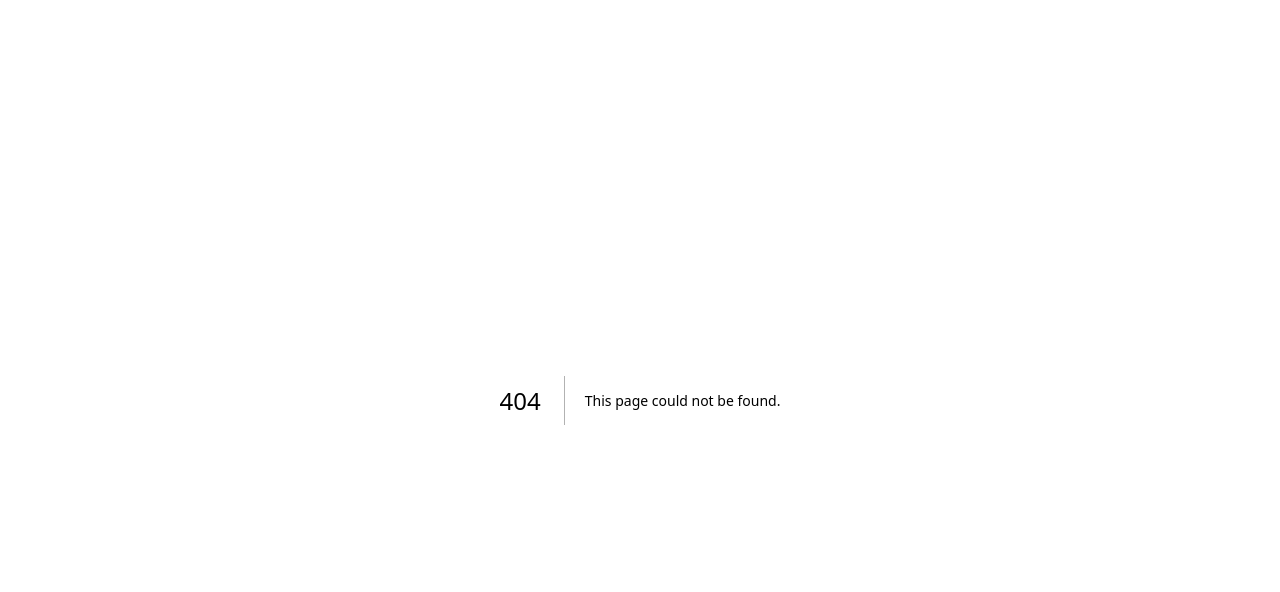
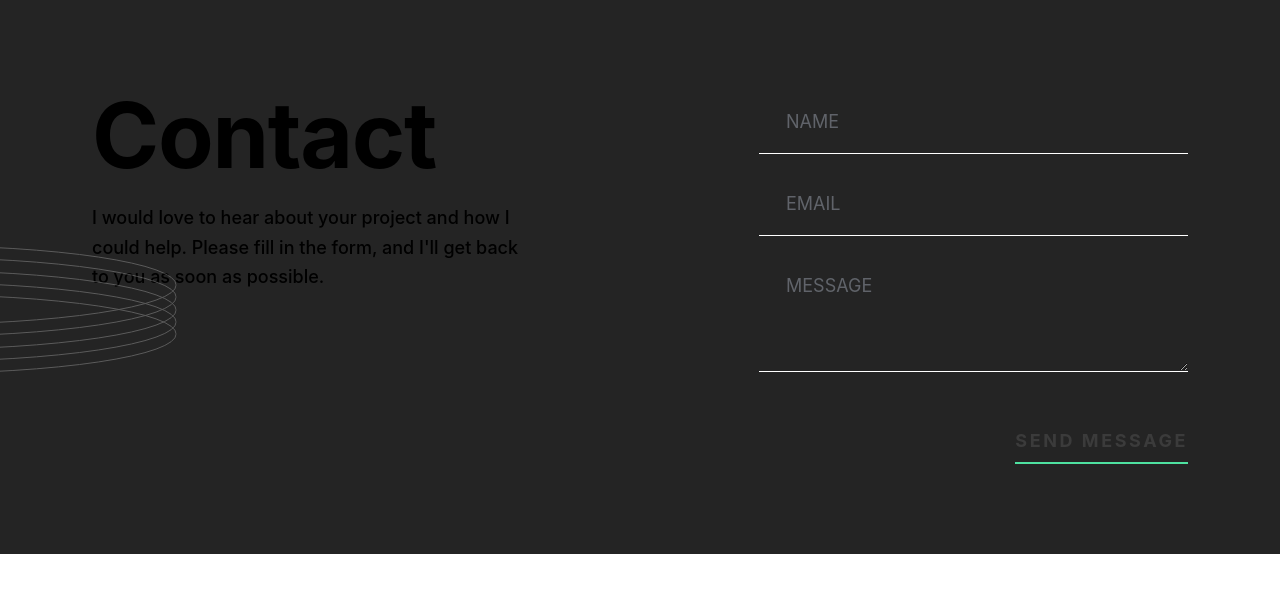
Before and after one commit to huyenluu/porfolio-v1, a Next.js app: page /contact/contact in a window 1280 px wide. Before the commit this address had no page. Shown: the top 592 px of the page. Built offline with nearby package versions, Linux system fonts and the light colour scheme.

Commit message:
added the contact section

```diff
--- /dev/null
+++ b/components/spinner.js
@@ -0,0 +1,11 @@
+export default function Spinner () {
+    return (
+        <div role="status">
+            <svg aria-hidden="true" className="inline w-6 h-6 mr-2 text-gray-200 animate-spin dark:text-gray-600 fill-green" viewBox="0 0 100 101" fill="none" xmlns="http://www.w3.org/2000/svg">
+                <path d="M100 50.5908C100 78.2051 77.6142 100.591 50 100.591C22.3858 100.591 0 78.2051 0 50.5908C0 22.9766 22.3858 0.59082 50 0.59082C77.6142 0.59082 100 22.9766 100 50.5908ZM9.08144 50.5908C9.08144 73.1895 27.4013 91.5094 50 91.5094C72.5987 91.5094 90.9186 73.1895 90.9186 50.5908C90.9186 27.9921 72.5987 9.67226 50 9.67226C27.4013 9.67226 9.08144 27.9921 9.08144 50.5908Z" fill="currentColor"/>
+                <path d="M93.9676 39.0409C96.393 38.4038 97.8624 35.9116 97.0079 33.5539C95.2932 28.8227 92.871 24.3692 89.8167 20.348C85.8452 15.1192 80.8826 10.7238 75.2124 7.41289C69.5422 4.10194 63.2754 1.94025 56.7698 1.05124C51.7666 0.367541 46.6976 0.446843 41.7345 1.27873C39.2613 1.69328 37.813 4.19778 38.4501 6.62326C39.0873 9.04874 41.5694 10.4717 44.0505 10.1071C47.8511 9.54855 51.7191 9.52689 55.5402 10.0491C60.8642 10.7766 65.9928 12.5457 70.6331 15.2552C75.2735 17.9648 79.3347 21.5619 82.5849 25.841C84.9175 28.9121 86.7997 32.2913 88.1811 35.8758C89.083 38.2158 91.5421 39.6781 93.9676 39.0409Z" fill="currentFill"/>
+            </svg>
+            <span className="sr-only">Loading...</span>
+        </div>
+    )
+}
--- /dev/null
+++ b/components/toast.js
@@ -0,0 +1,43 @@
+import { useState, useEffect } from "react";
+
+export function Toast({ message, color }) {
+    return (
+        <div id="toast-simple"
+            className={`flex items-center w-full max-w-xs p-4 space-x-4  divide-x rounded-lg shadow
+                    text-white divide-white space-x fixed bottom-5 left-5 z-50 ${color === 'green' ? "bg-green":"bg-red" }`}
+            role="alert">
+            <svg className="w-5 h-5 text-white rotate-45" aria-hidden="true" xmlns="http://www.w3.org/2000/svg" fill="none" viewBox="0 0 18 20">
+                <path stroke="currentColor" strokeLinecap="round" strokeLinejoin="round" strokeWidth="2" d="m9 17 8 2L9 1 1 19l8-2Zm0 0V9"/>
+            </svg>
+            <div className="pl-4 text-sm font-normal">{message}</div>
+        </div>
+    )
+}
+
+const useToast = () => {
+    const [toasts, setToasts] = useState([]);
+
+    const showToast = (message, color, duration) => {
+        const toastId = Date.now();
+        const newToast = { id: toastId, message, color, duration };
+
+        setToasts((prevToasts) => [...prevToasts, newToast]);
+
+        setTimeout(() => {
+            setToasts((prevToasts) => prevToasts.filter((toast) => toast.id !== toastId));
+        }, duration);
+    };
+
+    return {
+        showToast,
+        ToastContainer: () => (
+            <div>
+                {toasts.map((toast) => (
+                    <Toast key={toast.id} message={toast.message} color={toast.color} />
+                ))}
+            </div>
+        ),
+    };
+};
+
+export default useToast;
--- a/package.json
+++ b/package.json
@@ -7,9 +7,11 @@
   },
   "dependencies": {
     "date-fns": "^2.29.3",
+    "formik": "^2.4.2",
     "framer-motion": "^10.13.0",
     "gray-matter": "^4.0.3",
     "next": "latest",
+    "nodemailer": "^6.9.4",
     "react": "18.2.0",
     "react-dom": "18.2.0",
     "react-icons": "^4.10.1",
@@ -17,6 +19,7 @@
     "remark-html": "^15.0.1"
   },
   "devDependencies": {
+    "@tailwindcss/forms": "^0.5.4",
     "autoprefixer": "^10.4.14",
     "postcss": "^8.4.25",
     "tailwindcss": "^3.3.2"
--- a/pages/api/hello.js
+++ /dev/null
@@ -1,3 +0,0 @@
-export default (req, res) => {
-  res.status(200).json({ text: 'Hello' })
-}
--- /dev/null
+++ b/pages/contact/contact.jsx
@@ -0,0 +1,152 @@
+
+import { useField, Formik} from 'formik';
+import { useState } from 'react';
+import { sendContactForm } from "../../lib/api";
+import Spinner from '../../components/spinner';
+import useToast from '../../components/toast';
+
+const InputField = (props) => {
+    const [field, meta] = useField(props);
+    console.log(meta)
+    const inputStyles = "w-full py-4 px-6 border-b border-white bg-transparent text-base text-white placeholder:uppercase placeholder:opacity-50 focus:border-green focus:outline-none focus:invalid:border-red focus:invalid:text-red"
+    return (
+        <div className="relative mb-4 group">
+            <label htmlFor={props.id || props.name} className="visually-hidden">{props.name}</label>
+            {
+                props.type === 'message'
+                ? (<textarea {...props} {...field}
+                    className={inputStyles}
+                ></textarea>)
+                : (<input {...props} {...field}
+                    className={inputStyles}
+                />
+                )
+            }
+            {meta.touched && meta.error ? (
+                <>
+                    <p className="text-red text-sm text-right w-full absolute">{meta.error}</p>
+                    <img
+                        src="/icon-invalid.svg"
+                        alt=""
+                        className="absolute top-1/2 right-0 -translate-x-1/2 -translate-y-1/2"
+                        width="24"
+                        height="24"
+                    />
+                </>
+            ) : null}
+        </div>
+    );
+
+};
+const validate = values => {
+    const errors = {};
+    if (!values.name) {
+        errors.name ='Required';
+    }
+    if (!values.email) {
+        errors.email = 'Required';
+    } else if (!/^[A-Z0-9._%+-]+@[A-Z0-9.-]+\.[A-Z]{2,4}$/i.test(values.email)) {
+        errors.email = 'Sorry, invalid format here';
+    }
+    if (!values.message) {
+        errors.message = 'Required';
+    }
+    return errors;
+};
+
+export default function Contact() {
+
+    const [isLoading, setIsLoading] = useState(false)
+    const { showToast, ToastContainer } = useToast()
+    return (
+        <section id="contact" className="relative bg-grey-dark">
+            <div className="container py-20
+                lg:flex lg:justify-between">
+                <div className='lg:w-[40%]'>
+                    <h2 className="mb-5 text-heading-m w-full text-center font-clamp
+                        lg:text-left"
+                    >
+                        Contact
+                    </h2>
+                    <p className="text-p font-medium text-center mb-12 lg:text-left">
+                        I would love to hear about your project and how I could help.
+                        Please fill in the form, and I'll get back to you as soon as
+                        possible.
+                    </p>
+                </div>
+                <Formik
+                    initialValues= {{
+                        name: "",
+                        message: "",
+                        email: "",
+                    }}
+                    validate= {validate}
+                    onSubmit = {async(values,{setSubmitting, handleReset, touched}) => {
+                        setIsLoading(true);
+                        try {
+                            await sendContactForm(values);
+                            showToast("Message sent!", "green", 2000);
+                        } catch (error) {
+                            showToast(error.message, "red", 2000);
+                        }
+                        touched={};
+                        setSubmitting(false);
+                        setIsLoading(false);
+                        handleReset();
+                    }}
+                >
+                    {props => (
+                        <form onSubmit={props.handleSubmit}>
+                            <InputField
+                                type='text'
+                                id='name'
+                                name="name"
+                                placeholder="Name"
+                            />
+                            <InputField
+                                type='email'
+                                id='email'
+                                name='email'
+                                placeholder="Email"
+                            />
+                            <InputField
+                                type='message'
+                                id='message'
+                                name='message'
+                                placeholder="Message"
+                                cols={30}
+                                rows={3}
+                            />
+                            <div className="flex justify-end mt-8">
+                                <button
+                                    type="submit"
+                                    disabled={!props.values.name || !props.values.email || !props.values.message || isLoading}
+                                    className="text-white py-2 text-heading-s uppercase cursor-pointer
+                                    bg-green-gradient bg-[0_100%] bg-repeat-x bg-[length:8px_2px]
+                                    transition-colors duration-200 ease-in-out
+                                    hover:text-green hover:no-underline
+                                    disabled:hover:text-white group
+                                    relative"
+                                >
+                                    <span className='group-disabled:opacity-10'>Send Message</span>
+                                    <span className='absolute top-1/2 left-1/2 -translate-x-1/2 -translate-y-1/2'>
+                                        {isLoading && <Spinner/>}
+                                    </span>
+                                </button>
+                            </div>
+                        </form>
+                    )}
+                </Formik>
+
+            </div>
+            <img
+                className="absolute left-0 bottom-40 -translate-x-2/3"
+                src="/pattern-rings.svg"
+                alt=""
+                width="530"
+                height="129"
+            />
+            <ToastContainer/>
+        </section>
+    )
+}
--- a/pages/index.jsx
+++ b/pages/index.jsx
@@ -1,3 +1,6 @@
+import About from './about/about';
+import Contact from './contact/contact';
+import Footer from './footer/footer';
 import Hero from './hero/hero'
 import Project from './projects/projects';
 
@@ -6,6 +9,9 @@ export default function Home() {
     <main className='bg-black bg-cover text-white'>
       <Hero/>
       <Project/>
+      <About/>
+      <Contact/>
+      <Footer/>
     </main>
   );
 }
--- a/styles/global.css
+++ b/styles/global.css
@@ -16,15 +16,6 @@ body {
   box-sizing: border-box;
 }
 
-a {
-  color: #0070f3;
-  text-decoration: none;
-}
-
-a:hover {
-  text-decoration: underline;
-}
-
 img {
   max-width: 100%;
   display: block;
@@ -37,3 +28,11 @@ img {
 .font-clamp {
   font-size: clamp(2.5rem, 0.5rem + 6.4vw, 5.5rem);
 }
+.visually-hidden {
+  position: absolute;
+  left: -10000px;
+  top: auto;
+  width: 1px;
+  height: 1px;
+  overflow: hidden;
+}
--- a/tailwind.config.js
+++ b/tailwind.config.js
@@ -20,7 +20,11 @@ module.exports = {
         grotesk: '--font-grotesk',
       },
       fontSize: {
-        p: ['1.125rem','1.75rem'],
+        // p: ['1.125rem','1.75rem'],
+        p: ['1rem',{
+          lineHeight: '1.625rem',
+          fontWeight: '500',
+        }],
         'heading-s':['1rem',{
           lineHeight: '1.625rem',
           letterSpacing: '0.143rem',
@@ -66,10 +70,13 @@ module.exports = {
       },
       backgroundImage: {
         'green-gradient': `linear-gradient(to right, #4EE1A0 75%, #4EE1A0 75%)`,
+        'green-bg-gradient': `linear-gradient(to right, #8360c3, #4EE1A0)`,
         'grey-gradient': `linear-gradient(180deg, rgba(36,36,36,0) 0%, #242424 100%)`,
         'profile-pic': 'url(/hl-profile.webp)'
       }
     },
   },
-  plugins: [],
+  plugins: [
+    // require('@tailwindcss/forms'),
+  ],
 }
```
Also changed, not shown: public/icon-invalid.svg (added), 1 other file (tests, documents, lock files or other folders).
